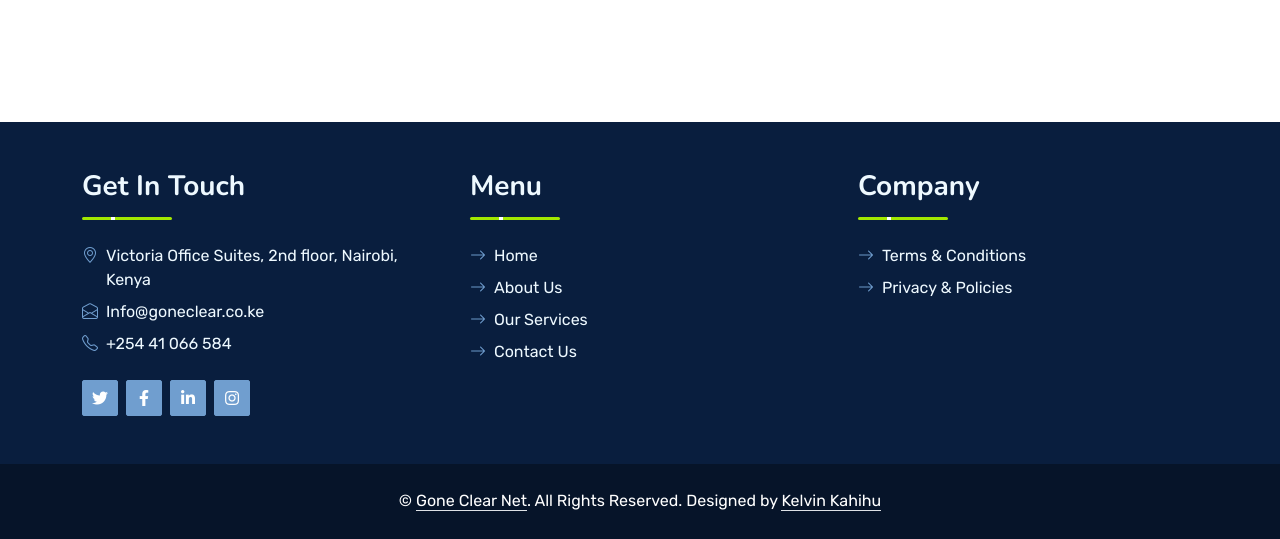
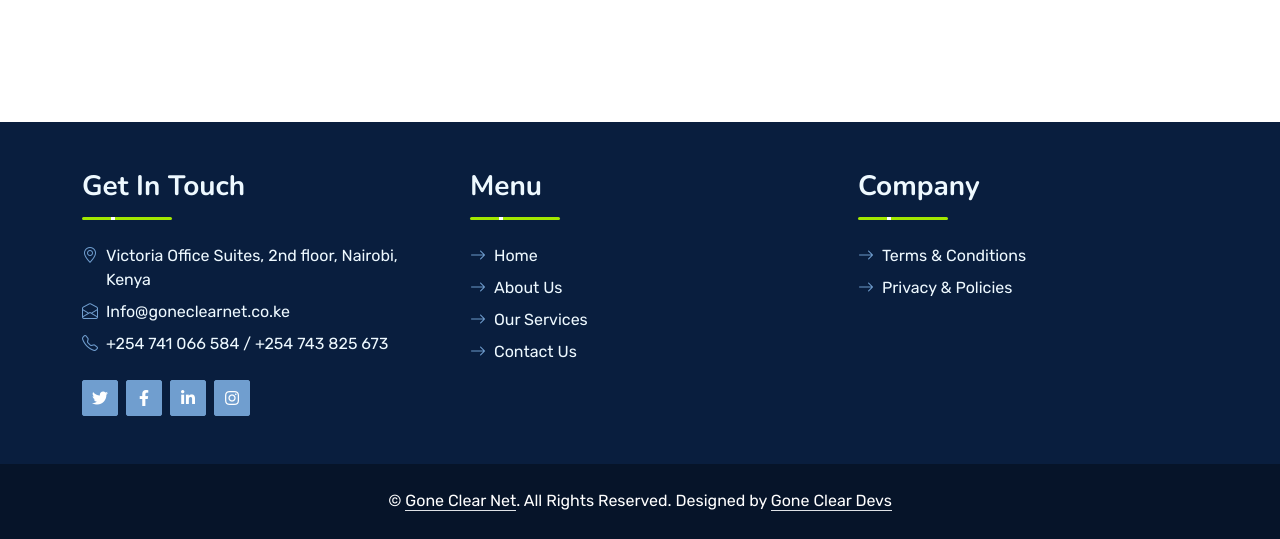
Before and after one commit to Kkahihu/Gone-Net, a plain HTML site: page contact.html in a window 1280 px wide. Shown: the part 1328-1867 px from the top of the page. Drawn offline with nearby package versions, Linux system fonts and the light colour scheme.

Commit message:
Update contact.html

```diff
--- a/contact.html
+++ b/contact.html
@@ -233,11 +233,11 @@
                     </div>
                     <div class="d-flex mb-2">
                         <i class="bi bi-envelope-open text-primary me-2"></i>
-                        <p class="mb-0">Info@goneclear.co.ke</p>
+                        <p class="mb-0">Info@goneclearnet.co.ke</p>
                     </div>
                     <div class="d-flex mb-2">
                         <i class="bi bi-telephone text-primary me-2"></i>
-                        <p class="mb-0">+254 41 066 584</p>
+                        <p class="mb-0">+254 741 066 584 / +254 743 825 673</p>
                     </div>
                     <div class="d-flex mt-4">
                         <a class="btn btn-primary btn-square me-2" href="#"><i class="fab fa-twitter fw-normal"></i></a>
@@ -283,7 +283,7 @@
                         <p class="mb-0">&copy; <a class="text-white border-bottom" href="#">Gone Clear Net</a>. All Rights Reserved.
 
                             <!--/*** This template is free as long as you keep the footer author’s credit link/attribution link/backlink. If you'd like to use the template without the footer author’s credit link/attribution link/backlink, you can purchase the Credit Removal License from "https://htmlcodex.com/credit-removal". Thank you for your support. ***/-->
-                            Designed by <a class="text-white border-bottom" href="#">Kelvin Kahihu</a></p>
+                            Designed by <a class="text-white border-bottom" href="#">Gone Clear Devs</a></p>
                     </div>
                 </div>
             </div>
```
